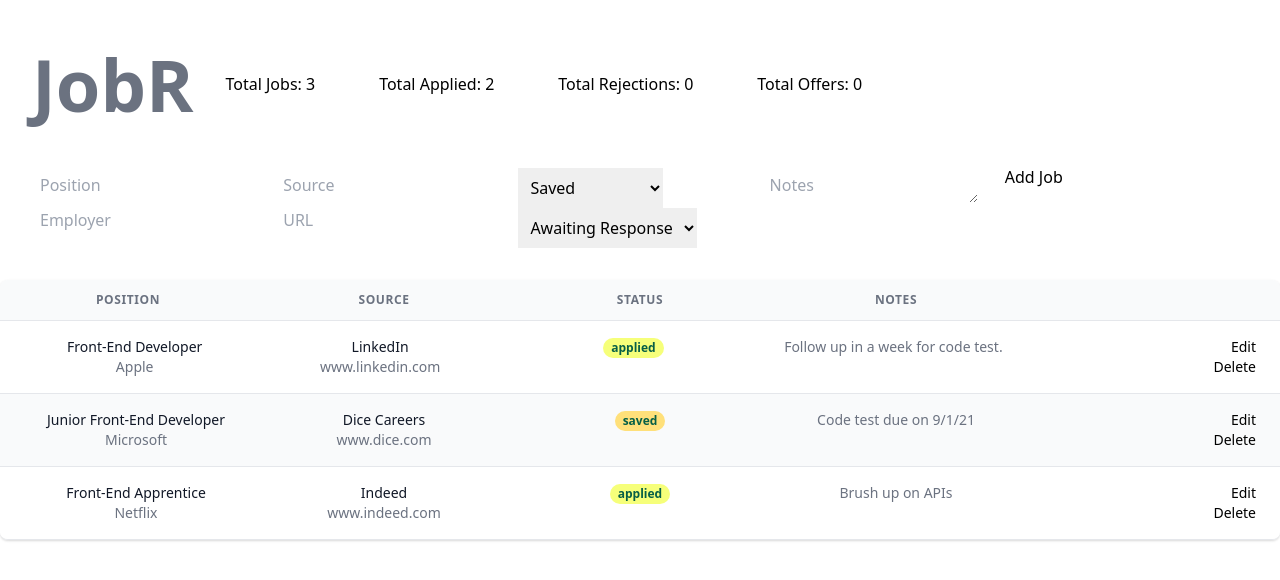
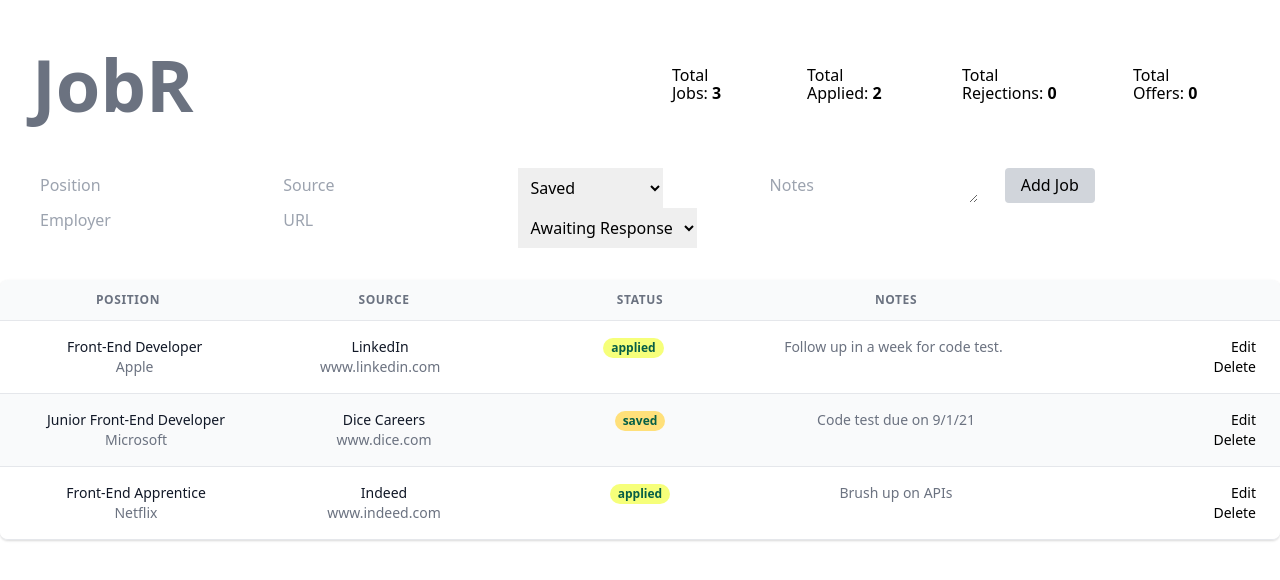
Before and after one commit to rscole87/job-search-app, a React (Create React App) app: page / in a window 1280 px wide. Shown: the top 580 px of the page. Built offline with nearby package versions, Linux system fonts and the light colour scheme.

Commit message:
add container and resolve rejection & offer logic bug

```diff
--- a/src/components/CounterComponent.js
+++ b/src/components/CounterComponent.js
@@ -5,19 +5,19 @@ const Counters = (props) => {
         <>
             <div className="flex">
                 <div className="px-8">
-                    <h2>Total Jobs: {props.jobsCount}</h2>
+                    <h2>Total Jobs: <span className="font-bold">{props.jobsCount}</span></h2>
                 </div>
 
                 <div className="px-8">
-                    <h4>Total Applied: {props.appliedCount}</h4>
+                    <h4>Total Applied: <span className="font-bold">{props.appliedCount}</span></h4>
                 </div>
 
                 <div className="px-8">
-                    <h4>Total Rejections: {props.rejectCount}</h4>
+                    <h4>Total Rejections: <span className={`font-bold ${props.rejectCount > 0 ? "text-red-600" : ""}`}>{props.rejectCount}</span></h4>
                 </div>
 
                 <div className="px-8">
-                    <h4>Total Offers: {props.offerCount}</h4>
+                    <h4>Total Offers: <span className={`font-bold ${props.offerCount > 0 ? "text-green-600" : ""}`}>{props.offerCount}</span></h4>
                 </div>
             </div>
         </>
--- a/src/components/HeaderComponent.js
+++ b/src/components/HeaderComponent.js
@@ -1,15 +1,17 @@
-import React from 'react'
-import Counters from './CounterComponent';
+import React from "react";
+import Counters from "./CounterComponent";
 
 const Header = (props) => {
-    return (
-        <div className="px-8 flex items-center xjustify-between">
-            <h1 className="text-gray-500 text-7xl font-extrabold">
-                JobR
-            </h1>
-            <Counters jobsCount={props.jobsCount} appliedCount={props.appliedCount} rejectCount={props.rejectCount} offerCount={props.offerCount}  />
-        </div>
-    )
-}
+  return (
+    <div className="px-8 flex items-center justify-between">
+      <div className="flex-1">
+        <h1 className="text-gray-500 text-7xl font-extrabold">JobR</h1>
+      </div>
+      <div className="flex-1 flex justify-around">
+        <Counters jobsCount={props.jobsCount} appliedCount={props.appliedCount} rejectCount={props.rejectCount} offerCount={props.offerCount} />
+      </div>
+    </div>
+  );
+};
 
 export default Header;
--- a/src/components/InputFormComponent.js
+++ b/src/components/InputFormComponent.js
@@ -73,6 +73,7 @@ const InputForm = (props) => {
         <div>
           <button
             type="submit"
+            className="bg-gray-300 py-2 px-4 rounded"
             onClick={(e) => {
               e.preventDefault();
               handleSubmit(newJob);
--- a/src/components/JobListAreaComponent.js
+++ b/src/components/JobListAreaComponent.js
@@ -54,7 +54,10 @@ const JobItem = (props) => {
         }
 
         if (offer === true) {
-          props.setOfferCount((prev) => prev - 1);
+          setOffer(false)
+          if(props.offerCount > 0){
+            props.setOfferCount((prev) => prev - 1);
+          }
         }
 
         break;
@@ -67,7 +70,10 @@ const JobItem = (props) => {
         }
 
         if (rejected === true) {
-          props.setRejectCount((prev) => prev - 1);
+          setRejected(false)
+          if(props.rejectCount > 0){
+            props.setRejectCount((prev) => prev - 1);
+          }
         }
         break;
     }
@@ -112,7 +118,6 @@ const JobItem = (props) => {
   } else {
     return (
       <form action="">
-
         <input type="text" value={employer} placeholder="Employer" onChange={(e) => setEmployer(e.target.value)} />
         <input type="text" value={position} placeholder="Position" onChange={(e) => setPosition(e.target.value)} />
         <input type="text" value={jobSource} placeholder="Source" onChange={(e) => setJobSource(e.target.value)} />
@@ -124,8 +129,7 @@ const JobItem = (props) => {
           value={status ? status : "saved"}
           onChange={(e) => {
             setStatus(e.target.value);
-          }}
-        >
+          }}>
           <option value="saved">Saved</option>
           <option value="applied">Applied</option>
           <option value="first-interview">1st Interview</option>
@@ -147,8 +151,7 @@ const JobItem = (props) => {
             checkAppliedStatus();
             checkResponseStatus(employerResponse);
             setEditing(false);
-          }}
-        >
+          }}>
           {" "}
           Save{" "}
         </button>
@@ -159,7 +162,7 @@ const JobItem = (props) => {
 
 const JobListArea = (props) => {
   const jobs = props.jobs.map((job, i) => {
-    return <JobItem job={job} setAppliedCount={props.setAppliedCount} setRejectCount={props.setRejectCount} setOfferCount={props.setOfferCount} key={job.key} deleteJobItem={props.deleteJobItem} />;
+    return <JobItem job={job} setAppliedCount={props.setAppliedCount} rejectCount={props.rejectCount} setRejectCount={props.setRejectCount} offerCount={props.offerCount} setOfferCount={props.setOfferCount} key={job.key} deleteJobItem={props.deleteJobItem} />;
   });
 
   return (
--- a/src/components/MainComponent.js
+++ b/src/components/MainComponent.js
@@ -18,11 +18,14 @@ const Main = () => {
 
   return (
     <>
+      <div className="md:container md:mx-auto">
+
       <Header jobsCount={jobListData.length} appliedCount={appliedCount} rejectCount={rejectCount} offerCount={offerCount} />
 
       <InputForm jobListData={jobListData}  setJobListData={setJobListData}/>
 
-      <JobListArea jobs={jobListData} deleteJobItem={deleteJobItem} setAppliedCount={setAppliedCount} setRejectCount={setRejectCount} setOfferCount={setOfferCount}/>
+      <JobListArea jobs={jobListData} deleteJobItem={deleteJobItem} setAppliedCount={setAppliedCount} rejectCount={rejectCount} setRejectCount={setRejectCount} offerCount={offerCount} setOfferCount={setOfferCount}/>
+      </div>
     </>
   );
 };
```
